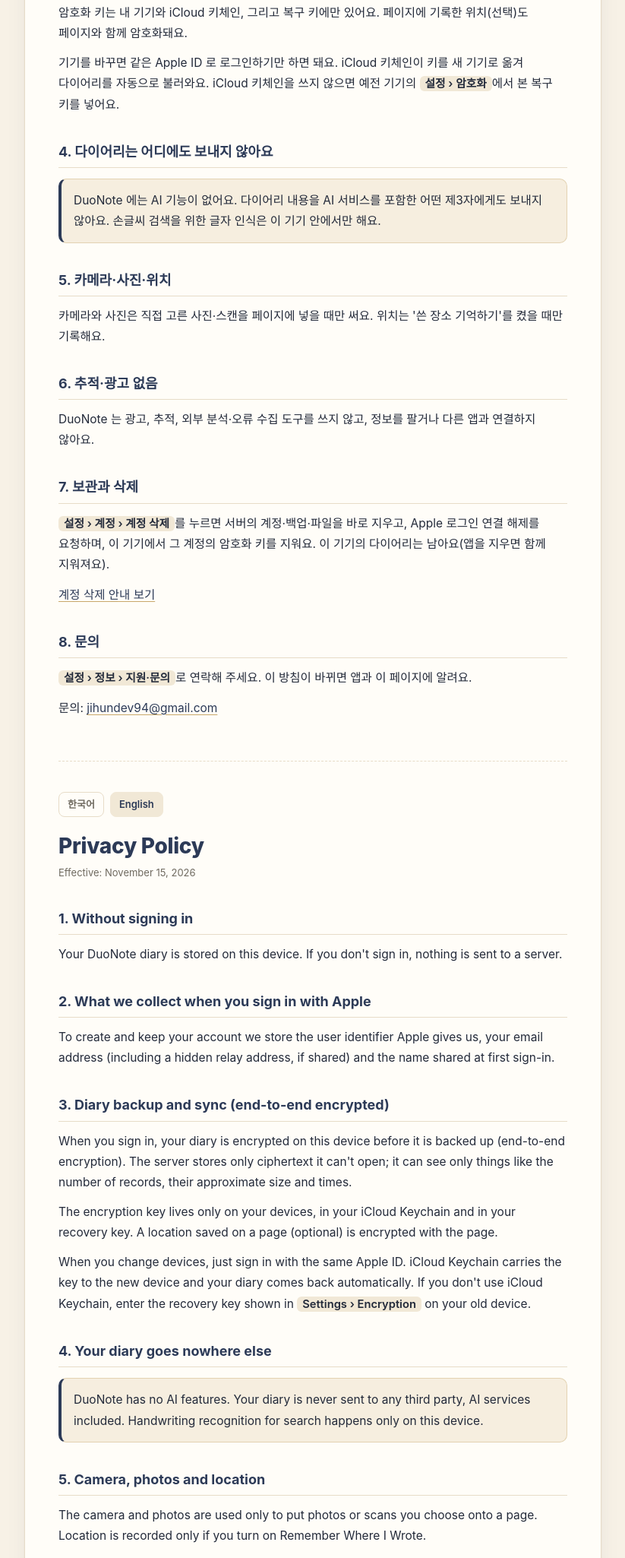
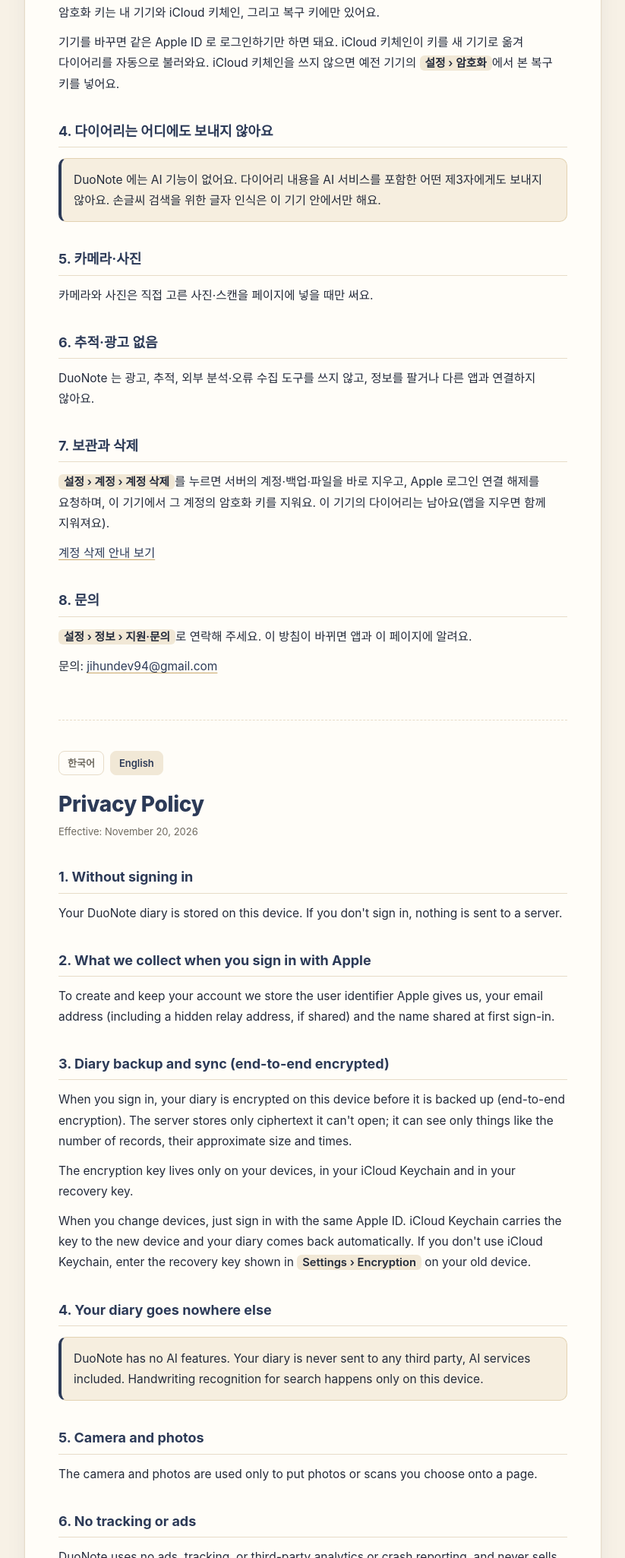
Before and after one commit to JihunLim/duonote-privacy, a plain HTML site: page index.html in a window 1280 px wide. Shown: the part 750-2800 px from the top of the page at 76% size, without its empty margins (228-1051 px from the left). Drawn offline with Linux system fonts and the light colour scheme.

Commit message:
Remove location from the privacy policy (feature removed); effective 2026-11-20
Co-Authored-By: Claude Opus 5.5 <noreply@anthropic.com>

```diff
--- a/index.html
+++ b/index.html
@@ -244,7 +244,7 @@
         <a href="#en" hreflang="en">English</a>
       </nav>
       <h1>개인정보 처리방침</h1>
-      <p class="meta">시행일: 2026년 11월 15일</p>
+      <p class="meta">시행일: 2026년 11월 20일</p>
 
       <h2>1. 로그인 없이 쓸 때</h2>
       <p>DuoNote 의 다이어리는 이 기기에 저장돼요. 로그인하지 않으면 어떤 내용도 서버로 보내지 않아요.</p>
@@ -254,7 +254,7 @@
 
       <h2>3. 다이어리 백업과 동기화(종단간 암호화)</h2>
       <p>로그인하면 다이어리를 이 기기에서 암호화한 뒤 서버에 백업해요(종단간 암호화). 서버에는 열어 볼 수 없는 암호문만 저장되고, 서버는 레코드 수·대략적인 크기·시각 같은 정보만 알 수 있어요.</p>
-      <p>암호화 키는 내 기기와 iCloud 키체인, 그리고 복구 키에만 있어요. 페이지에 기록한 위치(선택)도 페이지와 함께 암호화돼요.</p>
+      <p>암호화 키는 내 기기와 iCloud 키체인, 그리고 복구 키에만 있어요.</p>
       <p>기기를 바꾸면 같은 Apple ID 로 로그인하기만 하면 돼요. iCloud 키체인이 키를 새 기기로 옮겨 다이어리를 자동으로 불러와요. iCloud 키체인을 쓰지 않으면 예전 기기의 <span class="path">설정 › 암호화</span>에서 본 복구 키를 넣어요.</p>
 
       <h2>4. 다이어리는 어디에도 보내지 않아요</h2>
@@ -262,8 +262,8 @@
         <p>DuoNote 에는 AI 기능이 없어요. 다이어리 내용을 AI 서비스를 포함한 어떤 제3자에게도 보내지 않아요. 손글씨 검색을 위한 글자 인식은 이 기기 안에서만 해요.</p>
       </div>
 
-      <h2>5. 카메라·사진·위치</h2>
-      <p>카메라와 사진은 직접 고른 사진·스캔을 페이지에 넣을 때만 써요. 위치는 '쓴 장소 기억하기'를 켰을 때만 기록해요.</p>
+      <h2>5. 카메라·사진</h2>
+      <p>카메라와 사진은 직접 고른 사진·스캔을 페이지에 넣을 때만 써요.</p>
 
       <h2>6. 추적·광고 없음</h2>
       <p>DuoNote 는 광고, 추적, 외부 분석·오류 수집 도구를 쓰지 않고, 정보를 팔거나 다른 앱과 연결하지 않아요.</p>
@@ -286,7 +286,7 @@
         <a href="#en" aria-current="true">English</a>
       </nav>
       <h1>Privacy Policy</h1>
-      <p class="meta">Effective: November 15, 2026</p>
+      <p class="meta">Effective: November 20, 2026</p>
 
       <h2>1. Without signing in</h2>
       <p>Your DuoNote diary is stored on this device. If you don't sign in, nothing is sent to a server.</p>
@@ -296,7 +296,7 @@
 
       <h2>3. Diary backup and sync (end-to-end encrypted)</h2>
       <p>When you sign in, your diary is encrypted on this device before it is backed up (end-to-end encryption). The server stores only ciphertext it can't open; it can see only things like the number of records, their approximate size and times.</p>
-      <p>The encryption key lives only on your devices, in your iCloud Keychain and in your recovery key. A location saved on a page (optional) is encrypted with the page.</p>
+      <p>The encryption key lives only on your devices, in your iCloud Keychain and in your recovery key.</p>
       <p>When you change devices, just sign in with the same Apple ID. iCloud Keychain carries the key to the new device and your diary comes back automatically. If you don't use iCloud Keychain, enter the recovery key shown in <span class="path">Settings › Encryption</span> on your old device.</p>
 
       <h2>4. Your diary goes nowhere else</h2>
@@ -304,8 +304,8 @@
         <p>DuoNote has no AI features. Your diary is never sent to any third party, AI services included. Handwriting recognition for search happens only on this device.</p>
       </div>
 
-      <h2>5. Camera, photos and location</h2>
-      <p>The camera and photos are used only to put photos or scans you choose onto a page. Location is recorded only if you turn on Remember Where I Wrote.</p>
+      <h2>5. Camera and photos</h2>
+      <p>The camera and photos are used only to put photos or scans you choose onto a page.</p>
 
       <h2>6. No tracking or ads</h2>
       <p>DuoNote uses no ads, tracking, or third-party analytics or crash reporting, and never sells your information or links it with other apps.</p>
```
